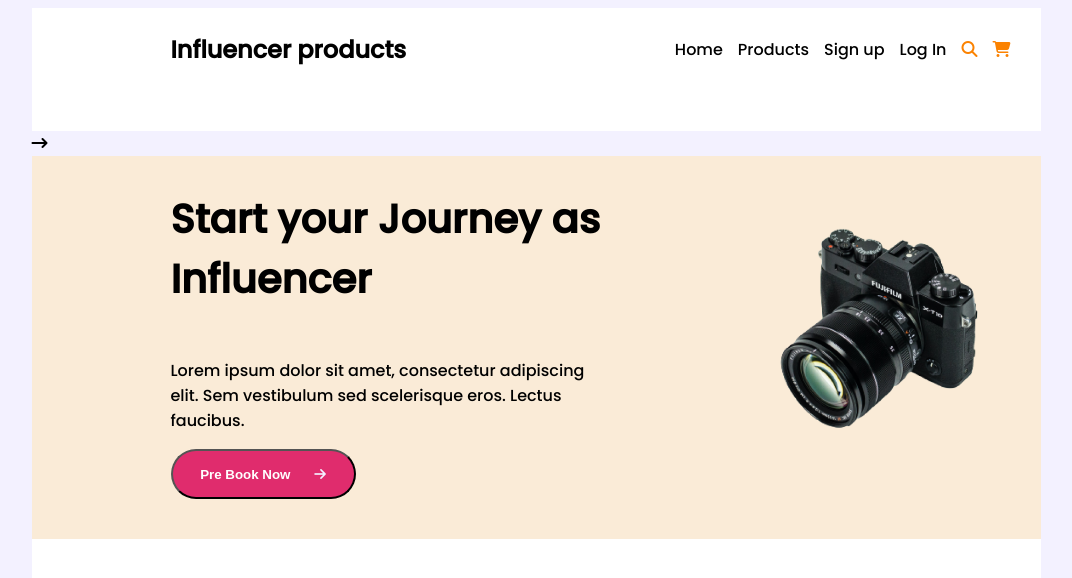
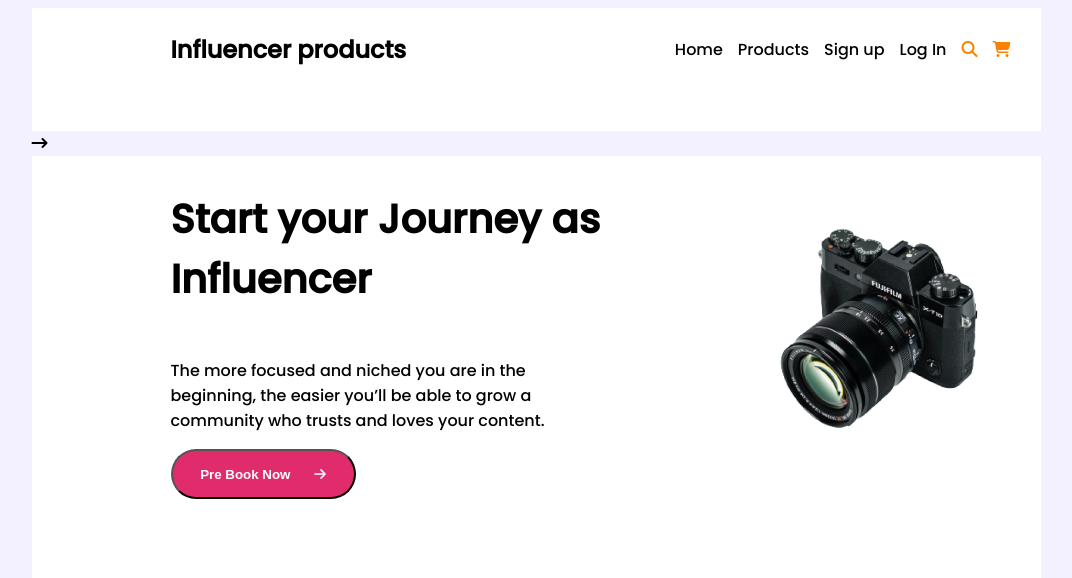
Before and after one commit to mirkhandakar/influencer-gear-main, a plain HTML site: page index.html in a window 1280 px wide. Shown: the top 578 px of the page, without its empty margins (104-1176 px from the left). Drawn offline with Linux system fonts and the light colour scheme.

Commit message:
first commit

```diff
--- a/index.html
+++ b/index.html
@@ -32,9 +32,8 @@
             <div class="start-journey container">
                 <div class="start-journey-left">
                     <h2 class="section-title">Start your Journey as Influencer</h2>
-                    <p>Lorem ipsum dolor sit amet, consectetur adipiscing elit. Sem vestibulum sed scelerisque eros.
-                        Lectus
-                        faucibus.</p>
+                    <p>The more focused and niched you are in the beginning, the easier you’ll be able to grow a
+                        community who trusts and loves your content.</p>
                     <button class="btn-format">Pre Book Now <i class="fas fa-arrow-right"></i></button>
                 </div>
                 <div class="start-journey-right">
--- a/style.css
+++ b/style.css
@@ -46,7 +46,7 @@ nav li a{
 
 /* Start Journey Section */
 .start-journey{
-    background-color: antiquewhite;
+
     display: grid;
     grid-template-columns: repeat(2, 1fr);
     align-items: center;
```
